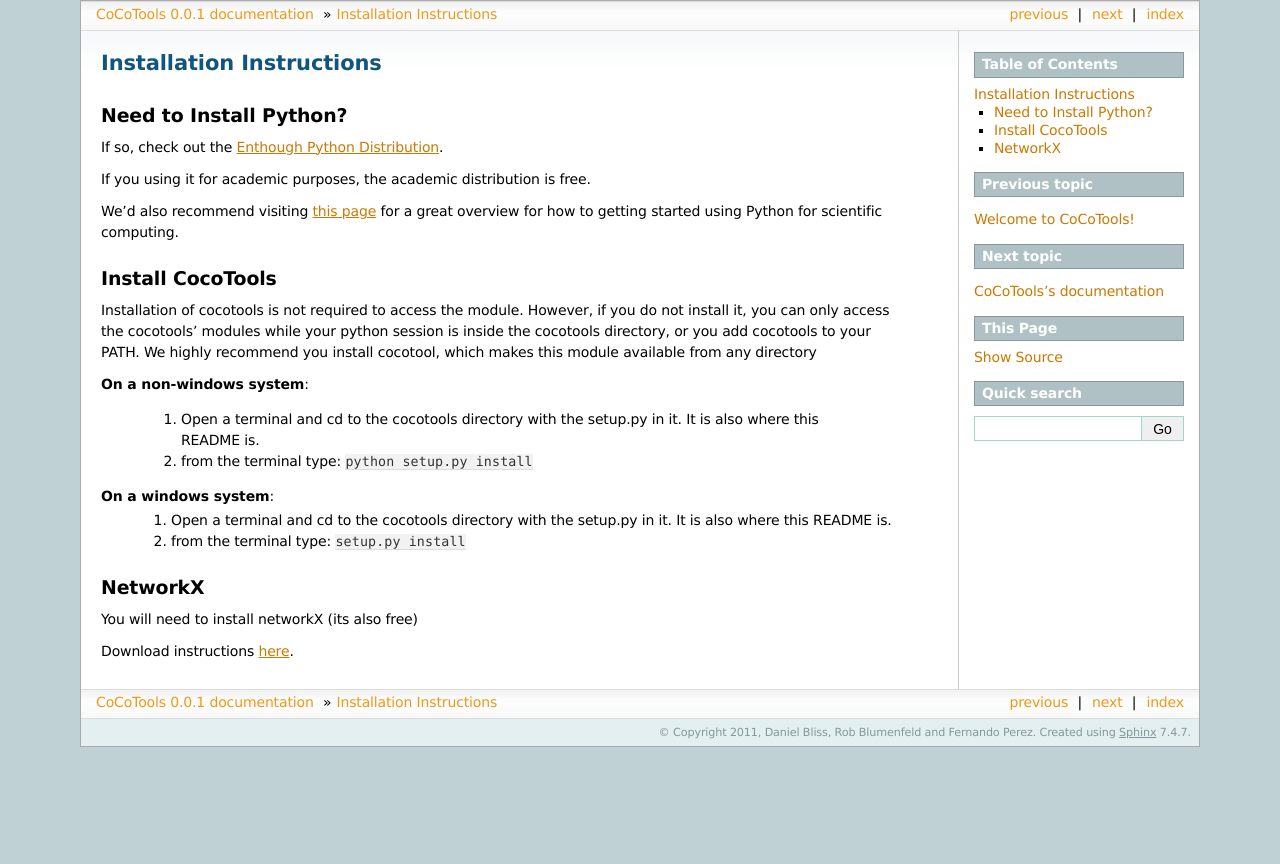
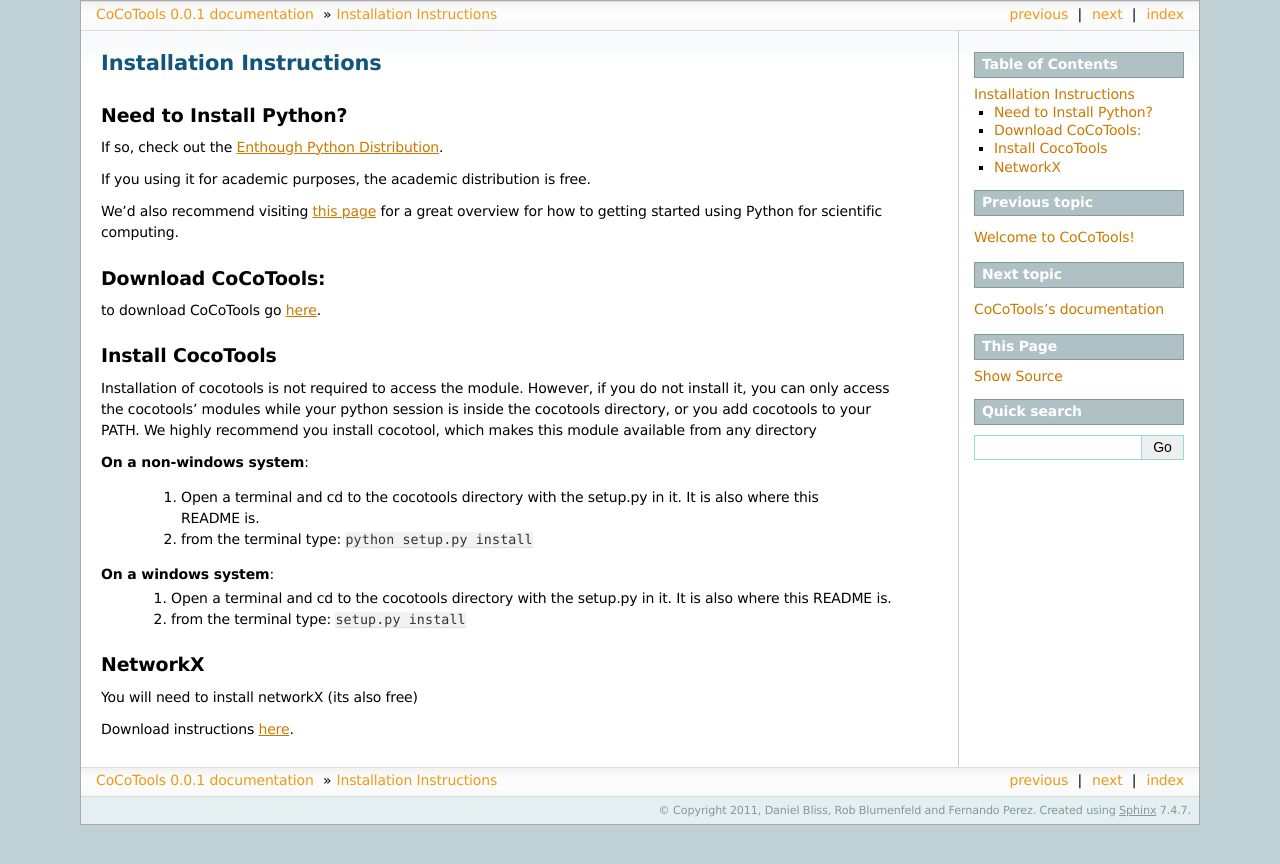
Before and after one commit to cocotools/CoCoTools, a Sphinx documentation site: the page built from doc/source/install.rst, in a window 1280 px wide. Shown: the top 864 px of the page. Built offline with Sphinx 7.4.7, drawn with Linux system fonts in a browser that asks for light colours.

Commit message:
posted download instructions for website

```diff
--- a/doc/source/index.rst
+++ b/doc/source/index.rst
@@ -11,6 +11,7 @@
 **CoCoTools** is a library that provides utilities for working with the data stored on the CoCoMac macaque neuroanatomical database.
 Using only high-level commands, users of **CoCoTools** can query, process and register the
 wealth of anatomical data on CoCoMac to create customized matrices (graphs) depicting the macro-connections of the macaque brain.
+
 
 **Contents:**
 
--- a/doc/source/install.rst
+++ b/doc/source/install.rst
@@ -15,6 +15,15 @@
 getting started using Python for scientific computing.
 
 .. _this page: http://fperez.org/py4science/starter_kit.html
+
+
+
+
+Download CoCoTools:
+---------------------
+
+to download CoCoTools go `here <https://github.com/cocotools/CoCoTools>`_.
+
 
 
 Install CocoTools
```
